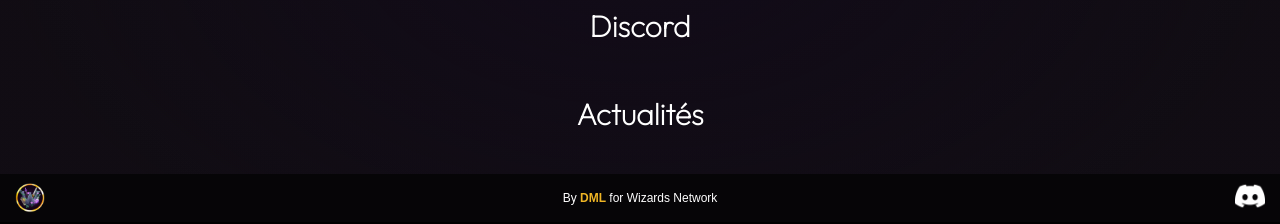
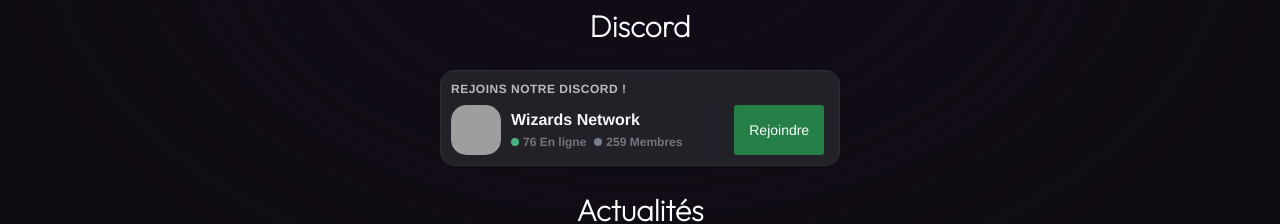
Before and after one commit to DMLSurGithub/Solar-Studio, a SvelteKit app: page / in a window 1280 px wide. Shown: the part 1275-1499 px from the top of the page. Built offline with nearby package versions, Linux system fonts and the light colour scheme; grey boxes are pictures that could not be loaded.

Commit message:
code push

```diff
--- a/src/routes/+page.svelte
+++ b/src/routes/+page.svelte
@@ -1,8 +1,8 @@
 <script>
 	import './styles.css';
-	import img1 from '../lib/images/img1.png'
+	import img1 from '../lib/images/img1.png';
 	import serveurIcone from '../lib/images/icon.png';
-	import trailer from '../lib/images/trailer.mp4'
+	import trailer from '../lib/images/trailer.mp4';
 </script>
 
 <svelte:head>
@@ -22,8 +22,10 @@
 	<h1>Bienvenue sur <span class="wizards">Wizards</span> <span class="network">Network</span></h1>
 	<div style="display:flex; flex-direction:row;">
 		<div style="flex:1;">
-		  <video src={trailer} width="640" height="540" controls>
-			<track kind="captions"></video>
+			<video src={trailer} width="640" height="540" controls>
+				<track kind="captions">
+			  </video>
+
 		</div>
 		<div class="presentation" style="flex:1;">
 			<p>Bonjour et bienvenue sur le serveur Minecraft Bedrock édition de Wizards Network, je suis Luna, et je suis ravie de te présenter notre univers de jeu passionnant !<br><br>
@@ -35,7 +37,32 @@
 		  </div>
 	  </div>
 	  <h1>Connexion</h1>
+
 	  <h1>Discord</h1>
+	  <div id="discordInvite" style="width: 400px;">
+		<h5 id="introText" class="noselect loadHidden" style="display: block;">Rejoins notre Discord !</h5>
+		<div id="discordData">
+			<div id="serverImg" class="discordLink loadHidden" style="background: url(&quot;https://i.ibb.co/LZyHc54/partner1.png&quot;) 50% 50% / 100% 100% repeat scroll padding-box padding-box rgb(54, 57, 63); display: block;">
+			</div>
+			<div id="discordInfo">
+				<div id="serverNameBox" class="discordLink">
+					<span class="noselect" id="serverName">Wizards Network</span>
+				</div>
+				<div id="status" class="loadHidden" style="display: block;">
+					<div id="statusIndicators" class="noselect">
+						<i id="onlineInd"></i>
+						<span id="numOnline">76 En ligne</span>
+						<i id="offlineInd"></i>
+						<span id="numTotal">259 Membres</span>
+					</div>
+				</div>
+			</div>
+			<button type="button" class="discordLink" id="callToAction">
+				<div id="buttonText" class="noselect"><a href="https://discord.gg/wizardsmc" target="_blank">Rejoindre</a></div>
+			</button>
+		</div>
+	</div>
+
 	  <h1>Actualités</h1>
 </section>
 
@@ -94,4 +121,136 @@
 	p {
 		font-size: 12px;
 	}
+
+	#discordData,#discordInfo {
+    display: flex;
+    height: 50px
+}
+
+#discordInvite {
+    text-align: left;
+    box-sizing: border-box;
+    color: #fff;
+    background: rgba(47,49,54,.6);
+    border-radius: 15px;
+    border: 1px solid rgba(47,49,54,.9);
+    border-collapse: separate;
+    font: normal normal 400 normal 16px/16px Whitney,"Helvetica Neue",Helvetica,Arial,sans-serif;
+    margin: 0;
+    padding: 10px 15px 10px 10px;
+    display: inline-block
+}
+
+#offlineInd,#onlineInd {
+    height: 8px;
+    width: 8px;
+    border-radius: 50%;
+    margin: 0 4px 0 0;
+    display: block
+}
+
+#introText {
+    color: #b9bbbe;
+    height: 16px;
+    letter-spacing: .5px;
+    text-transform: uppercase;
+    flex: 1 1 0%;
+    font: normal normal 600 normal 12px/16px Whitney,"Helvetica Neue",Helvetica,Arial,sans-serif;
+    margin: 0 0 8px
+}
+
+#serverImg {
+    background-position: 50% 50%;
+    bottom: 0;
+    height: 50px;
+    left: 0;
+    position: relative;
+    right: 0;
+    top: 0;
+    width: 50px;
+    border-radius: 15px;
+    flex: 0 0 auto;
+    margin: 0 10px 0 0
+}
+
+#discordInfo {
+    align-items: stretch;
+    justify-content: center;
+    flex: 1 1 auto;
+    flex-flow: column nowrap
+}
+
+#callToAction,#statusIndicators {
+    align-items: center;
+    display: flex
+}
+
+#serverNameBox {
+    color: #f6f6f7;
+    height: 20px;
+    font: normal normal 600 normal 16px/20px Whitney,"Helvetica Neue",Helvetica,Arial,sans-serif;
+    margin: 0 0 4px
+}
+
+
+#onlineInd {
+    color: #72767d;
+    column-rule-color: #72767d;
+    background: #43b581;
+    font: italic normal 600 normal 12px/16px Whitney,"Helvetica Neue",Helvetica,Arial,sans-serif
+}
+
+#numOnline {
+    color: #72767d;
+    display: block;
+    height: 16px;
+    font: normal normal 600 normal 12px/16px Whitney,"Helvetica Neue",Helvetica,Arial,sans-serif;
+    margin: 0 8px 0 0
+}
+
+#offlineInd {
+    color: #72767d;
+    background: #747f8d;
+    font: italic normal 600 normal 12px/16px Whitney,"Helvetica Neue",Helvetica,Arial,sans-serif
+}
+
+#numTotal {
+    color: #72767d;
+    display: block;
+    height: 16px;
+    font: normal normal 600 normal 12px/16px Whitney,"Helvetica Neue",Helvetica,Arial,sans-serif
+}
+
+#callToAction {
+    color: #fff;
+    cursor: pointer;
+    border: 0;
+    justify-content: center;
+    background: #248046;
+    border-radius: 3px;
+    font: normal normal 500 normal 14px/20px Whitney,"Helvetica Neue",Helvetica,Arial,sans-serif;
+    transition: background-color .17s ease 0s
+}
+
+#callToAction:hover {
+    background-color: #1a6334
+}
+
+#buttonText a {
+	color: #fff;
+	text-decoration: none;
+}
+
+#buttonText {
+    cursor: pointer;
+    display: flex;
+    height: 20px;
+    text-align: center;
+    font: normal normal 500 normal 14px/20px Whitney,"Helvetica Neue",Helvetica,Arial,sans-serif;
+    margin: 0 8.83px
+}
+
+.loadHidden {
+    display: none
+}
 </style>
```
Also changed, not shown: src/routes/vote/+page.svelte (line endings or trailing spaces).
